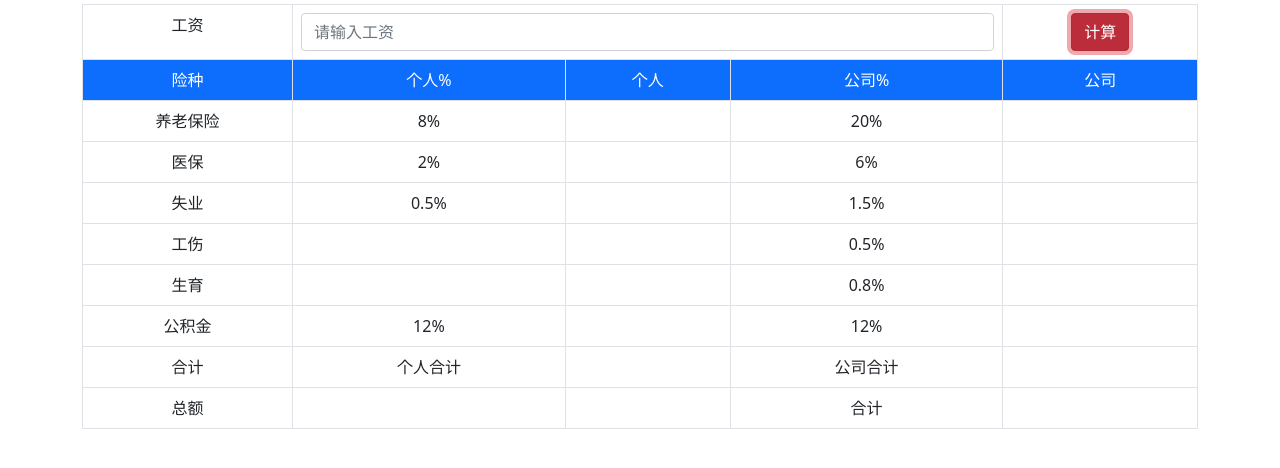
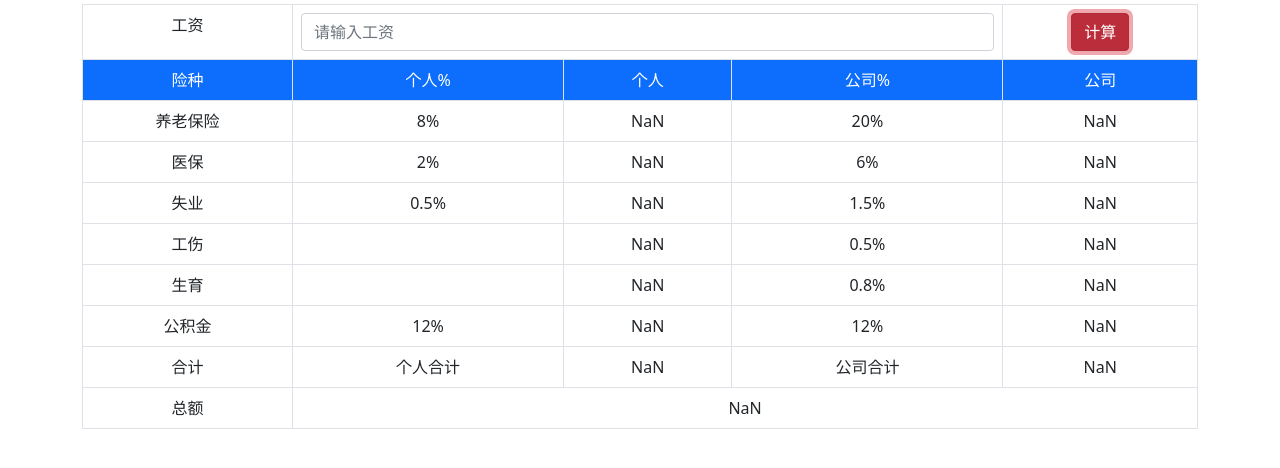
Before and after one commit to lizhi-007/text002, a plain HTML site: page index.html in a window 1280 px wide. Both pictures are taken after a click on the button "计算". Shown: the part 42-510 px from the top of the page. Drawn offline with nearby package versions, Linux system fonts and the light colour scheme.

Commit message:
Add files via upload

```diff
--- a/index.html
+++ b/index.html
@@ -9,6 +9,43 @@
 		<!-- 最新的 Bootstrap5 核心 JavaScript 文件 -->
 		<script src="https://cdn.staticfile.net/twitter-bootstrap/5.1.1/js/bootstrap.bundle.min.js"></script>
 		<title>个人社保计算软件</title>
+		<script>
+			function calc(){
+				sal=document.getElementById("salary").value;
+				salnum=parseInt(sal);
+				ylgr=salnum*0.08;
+				ylgs=salnum*0.2;
+				document.getElementById("ylgr").innerText=ylgr;
+				document.getElementById("ylgs").innerText=ylgs;
+
+				ybgr=salnum*0.02;
+				ybgs=salnum*0.06;
+				document.getElementById("ybgr").innerText=ybgr;
+				document.getElementById("ybgs").innerText=ybgs;
+				sygr=salnum*0.005;
+				sygs=salnum*0.015;
+				document.getElementById("sygr").innerText=sygr;
+				document.getElementById("sygs").innerText=sygs;
+				gsgr=salnum*0;
+				gsgs=salnum*0.005;
+				document.getElementById("gsgr").innerText=gsgr;
+				document.getElementById("gsgs").innerText=gsgs;
+				syygr=salnum*0;
+				syygs=salnum*0.008;
+				document.getElementById("syygr").innerText=syygr;
+				document.getElementById("syygs").innerText=syygs;
+				gjjgr=salnum*0.12;
+				gjjgs=salnum*0.12;
+				document.getElementById("gjjgr").innerText=gjjgr;
+				document.getElementById("gjjgs").innerText=gjjgs;
+			    grhj=ylgr+ybgr+sygr+syygr+gjjgr+gsgr;
+				gshj=ylgs+ybgs+sygs+syygs+gjjgs+gsgs;
+				document.getElementById("grhj").innerText=grhj;
+				document.getElementById("gshj").innerText=gshj;
+				ze=grhj+gshj;
+				document.getElementById("ze").innerText=ze;
+			}
+		</script>
 	</head>
 	<body>
 
@@ -21,7 +58,7 @@
 						<input class="form-control" type="text" id="salary" placeholder="请输入工资"/>
 					</td>
 					<td>
-						<button class="btn btn-danger btn-">计算</button>
+						<button onclick="calc()" class="btn btn-danger btn-">计算</button>
 					</td>
 				</tr>
 				<tr class="bg-primary text-white">
@@ -34,60 +71,58 @@
 				<tr>
 					<td>养老保险</td>
 					<td>8%</td>
-					<td></td>
+					<td id="ylgr"></td>
 					<td>20%</td>
-					<td></td>
+					<td id="ylgs"></td>
 				</tr>
 				<tr>
 					<td>医保</td>
 					<td>2%</td>
-					<td></td>
+					<td id="ybgr"></td>
 					<td>6%</td>
-					<td></td>
+					<td id="ybgs"></td>
 				</tr>
 				<tr>
 					<td>失业</td>
 					<td>0.5%</td>
-					<td></td>
+					<td id="sygr"></td>
 					<td>1.5%</td>
-					<td></td>
+					<td id="sygs"></td>
 				</tr>
 				<tr>
 					<td>工伤</td>
 					<td></td>
-					<td></td>
+					<td id="gsgr"></td>
 					<td>0.5%</td>
-					<td></td>
+					<td id="gsgs"></td>
 				</tr>
 				<tr>
 					<td>生育</td>
 					<td></td>
-					<td></td>
+					<td id="syygr"></td>
 					<td>0.8%</td>
-					<td></td>
+					<td id="syygs"></td>
 				</tr>
 				<tr>
 					<td>公积金</td>
 					<td>12%</td>
-					<td></td>
+					<td id="gjjgr"></td>
 					<td>12%</td>
-					<td></td>
+					<td id="gjjgs"></td>
 				</tr>
 				<tr>
 					<td>合计</td>
 					<td>个人合计</td>
-					<td></td>
+					<td id=grhj></td>
 					<td>公司合计</td>
-					<td></td>
+					<td id="gshj"></td>
 				</tr>
 				<tr>
 					<td>
 						总额
 					</td>
-					<td></td>
-					<td></td>
-					<td>合计</td>
-					<td></td>
+					<td id="ze" colspan="4"></td>
+
 				</tr>
 			</table>
 		</div>
```
